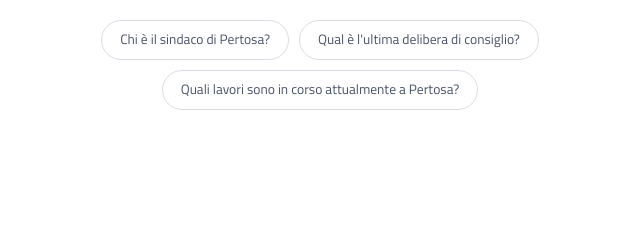
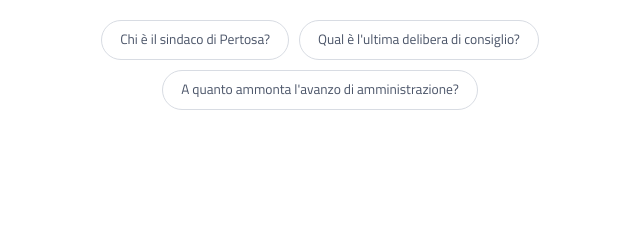
Before and after one commit to marinoalfonso/open-pertosa, a plain HTML site: page src/frontend/index.html in a window 1280 px wide. Shown: the part 478-718 px from the top of the page, 320-960 px from the left. Drawn offline with Linux system fonts and the light colour scheme.

Commit message:
Change suggested question

```diff
--- a/src/frontend/index.html
+++ b/src/frontend/index.html
@@ -868,8 +868,8 @@
         <button class="suggestion-btn" data-question="Qual è l'ultima delibera di consiglio?">
           Qual è l'ultima delibera di consiglio?
         </button>
-        <button class="suggestion-btn" data-question="Quali lavori sono in corso attualmente a Pertosa?">
-          Quali lavori sono in corso attualmente a Pertosa?
+        <button class="suggestion-btn" data-question="A quanto ammonta l'avanzo di amministrazione?">
+          A quanto ammonta l'avanzo di amministrazione?
         </button>
       </div>
     </div>
```
